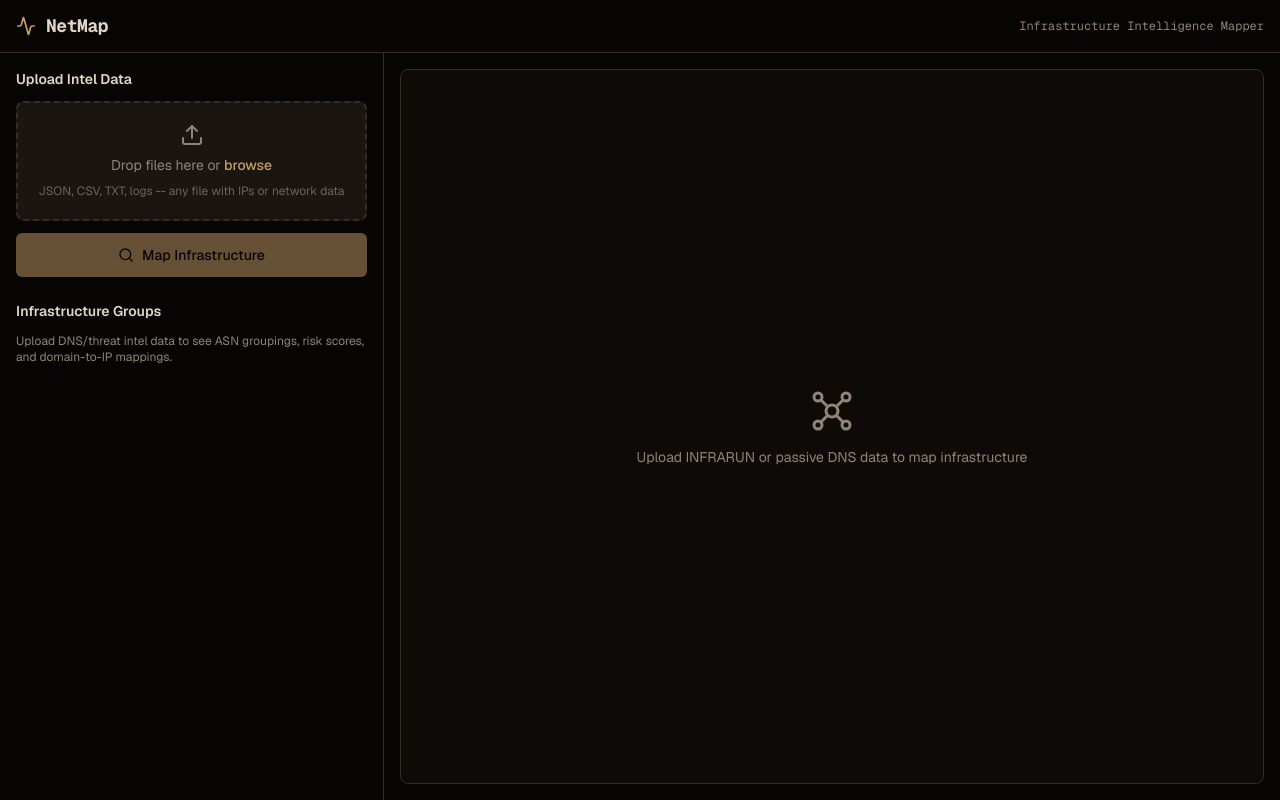
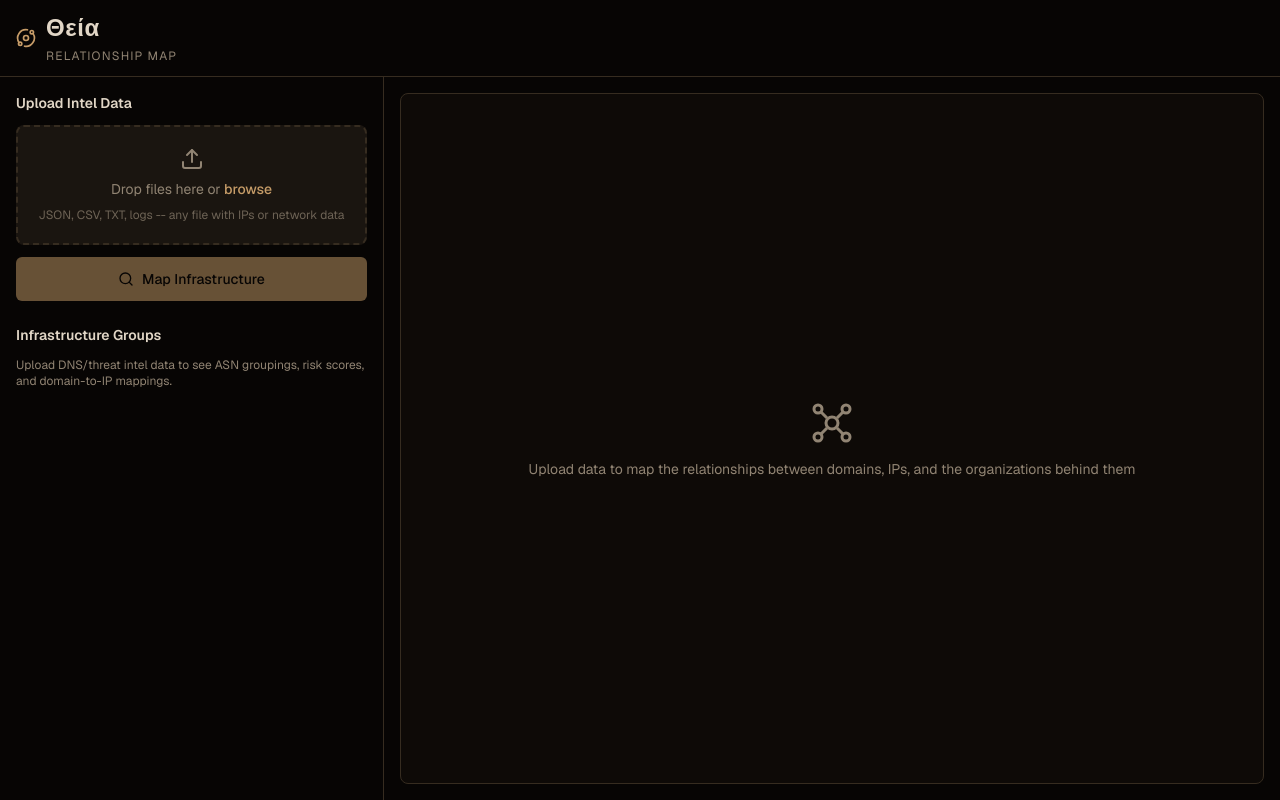
Before and after one commit to Ash1drs/v0-network-mapper-app, a Next.js app: page / in a window 1280 px wide. Built offline with nearby package versions, Linux system fonts and the light colour scheme.

Commit message:
Rename to Θεία Relationship Map with Project Alice theme

```diff
--- a/app/globals.css
+++ b/app/globals.css
@@ -42,6 +42,7 @@
 @theme inline {
   --font-sans: 'Geist', 'Geist Fallback';
   --font-mono: 'Geist Mono', 'Geist Mono Fallback';
+  --font-serif: var(--font-garamond), 'EB Garamond', serif;
   --color-background: var(--background);
   --color-foreground: var(--foreground);
   --color-card: var(--card);
--- a/app/layout.tsx
+++ b/app/layout.tsx
@@ -1,14 +1,19 @@
 import type { Metadata, Viewport } from 'next'
-import { Geist, Geist_Mono } from 'next/font/google'
+import { Geist, Geist_Mono, EB_Garamond } from 'next/font/google'
 import { Analytics } from '@vercel/analytics/next'
 import './globals.css'
 
 const _geist = Geist({ subsets: ["latin"] });
 const _geistMono = Geist_Mono({ subsets: ["latin"] });
+const garamond = EB_Garamond({
+  subsets: ["latin", "greek"],
+  weight: ["500", "600", "700"],
+  variable: "--font-garamond",
+});
 
 export const metadata: Metadata = {
-  title: 'NetMap - Network Intelligence Mapper',
-  description: 'Visualize IP networks, identify organizations, and map CIDR blocks with an interactive force-directed graph.',
+  title: 'Θεία — Relationship Map',
+  description: 'Map the relationships between domains, IPs, networks, and the organizations behind them, and trace every connection back to its origin.',
   generator: 'v0.app',
   manifest: '/manifest.json',
   icons: {
@@ -34,7 +39,7 @@ export const viewport: Viewport = {
   width: 'device-width',
   initialScale: 1,
   maximumScale: 1,
-  themeColor: '#1a1a2e',
+  themeColor: '#0d0b08',
 }
 
 export default function RootLayout({
@@ -43,7 +48,7 @@ export default function RootLayout({
   children: React.ReactNode
 }>) {
   return (
-    <html lang="en" className="bg-background">
+    <html lang="en" className={`bg-background ${garamond.variable}`}>
       <body className="font-sans antialiased">
         {children}
         <Analytics />
--- a/app/page.tsx
+++ b/app/page.tsx
@@ -12,7 +12,7 @@ import { LineagePanel } from "@/components/lineage-panel";
 import type { DnsRecord, AsnGroup } from "@/lib/network-types";
 import type { Lineage } from "@/lib/origin-trace";
 import { buildLineageForAsn, buildLineageForIp } from "@/lib/origin-trace";
-import { Activity, ChevronDown, ChevronUp } from "lucide-react";
+import { Orbit, ChevronDown, ChevronUp } from "lucide-react";
 
 interface AnalysisStats {
   totalRecords: number;
@@ -161,10 +161,18 @@ export default function Page() {
       {/* Header */}
       <header className="flex items-center justify-between border-b border-border px-4 py-3">
         <div className="flex items-center gap-2.5">
-          <Activity className="h-5 w-5 text-primary" />
-          <h1 className="text-lg font-bold tracking-tight text-foreground font-mono">
-            NetMap
-          </h1>
+          <Orbit className="h-5 w-5 text-primary" aria-hidden="true" />
+          <div className="flex flex-col gap-1 leading-none">
+            <h1
+              className="font-serif text-2xl font-semibold tracking-wide text-foreground"
+              style={{ fontFamily: "var(--font-garamond), 'EB Garamond', serif" }}
+            >
+              Θεία
+            </h1>
+            <span className="text-xs uppercase tracking-widest text-muted-foreground">
+              Relationship Map
+            </span>
+          </div>
         </div>
         <div className="flex items-center gap-3">
           {groups.length > 0 && (
@@ -174,9 +182,6 @@ export default function Page() {
               getCanvas={getCanvasRef}
             />
           )}
-          <span className="text-xs font-mono text-muted-foreground hidden sm:inline">
-            Infrastructure Intelligence Mapper
-          </span>
         </div>
       </header>
 
--- a/components/network-graph.tsx
+++ b/components/network-graph.tsx
@@ -512,7 +512,7 @@ export const NetworkGraph = forwardRef<NetworkGraphHandle, NetworkGraphProps>(
             <line x1="14.5" y1="14.5" x2="17.5" y2="17.5" />
           </svg>
           <p className="text-muted-foreground text-sm">
-            Upload INFRARUN or passive DNS data to map infrastructure
+            Upload data to map the relationships between domains, IPs, and the organizations behind them
           </p>
         </div>
       </div>
```
Also changed, not shown: public/manifest.json.
